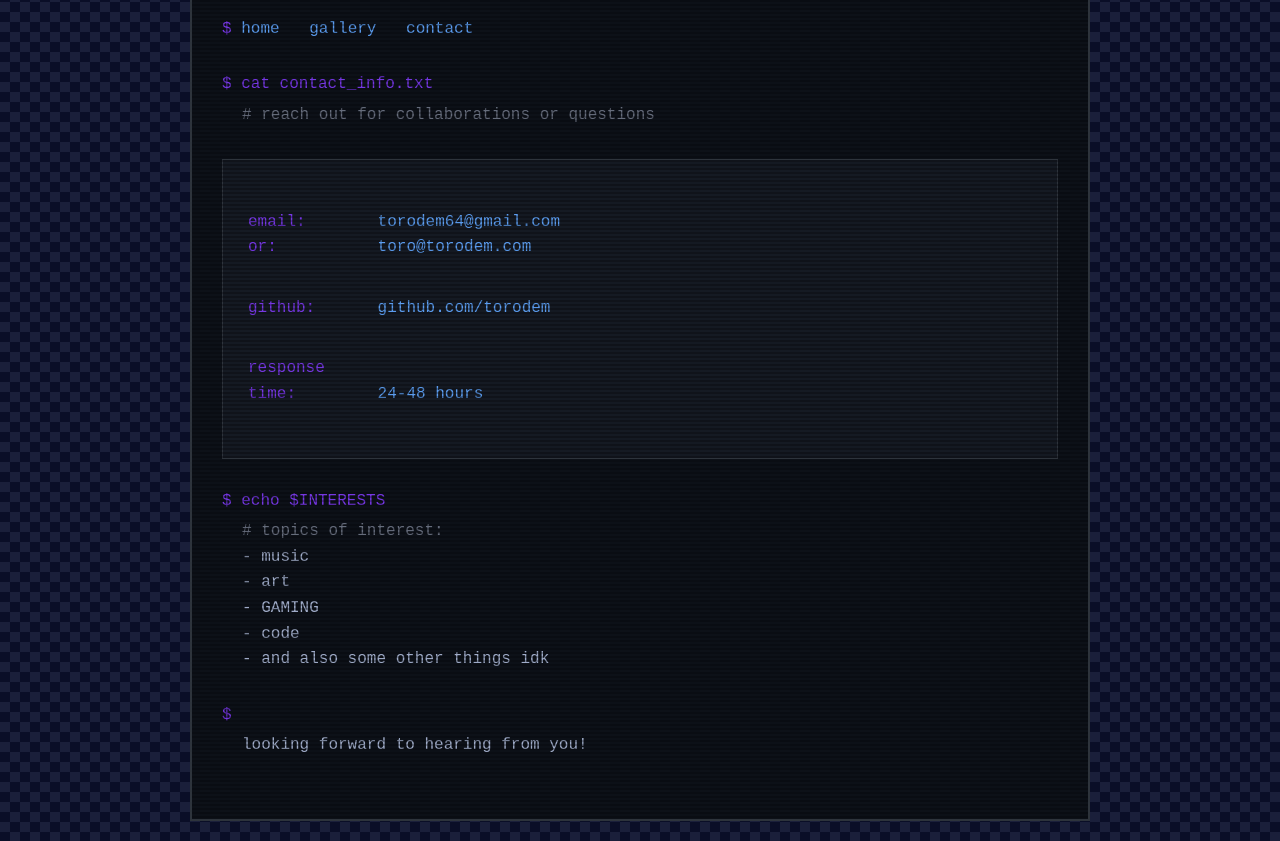
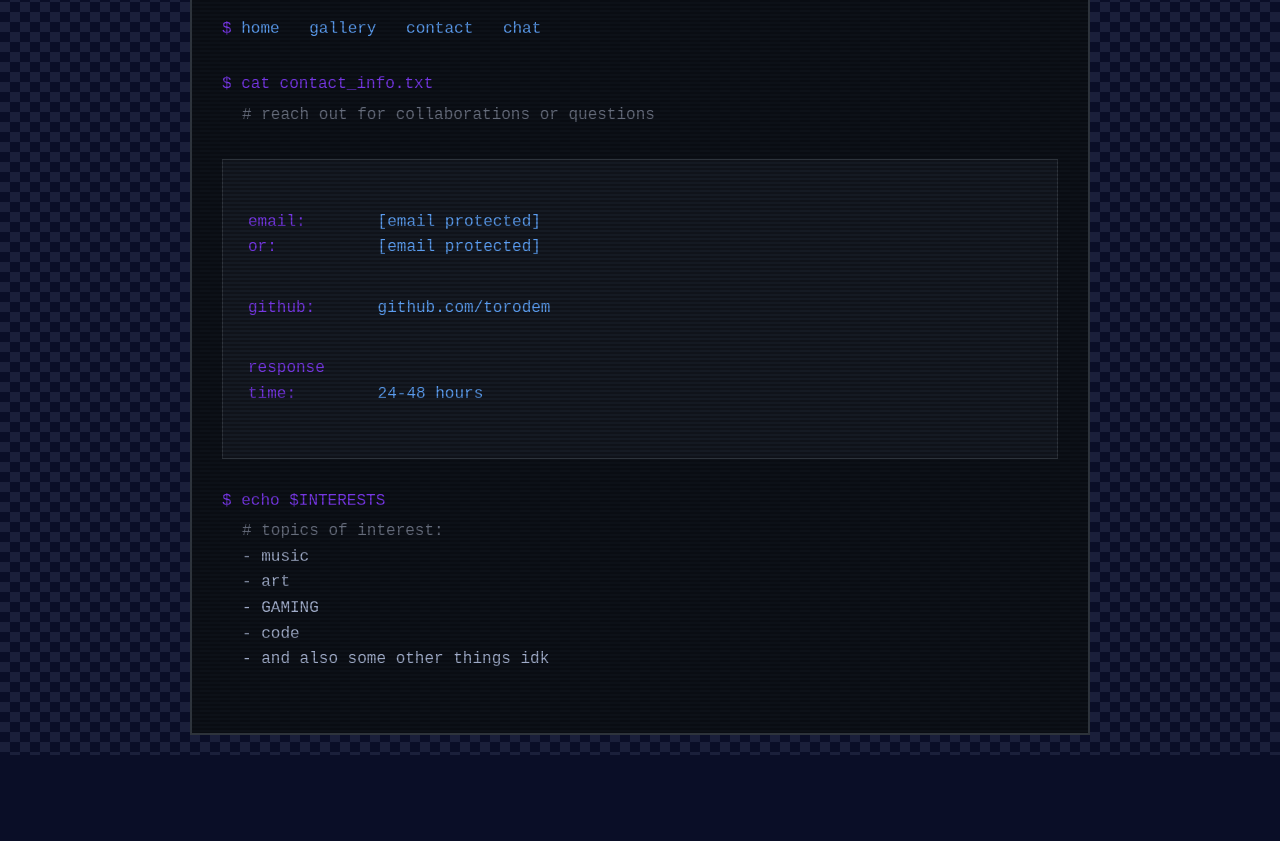
Before and after one commit to torodem64-prog/torodem-site, a plain HTML site: page contact.html in a window 1280 px wide. Shown: the part 148-989 px from the top of the page. After the commit the page ends 903 px from the top, so only its background shows below. Drawn offline with Linux system fonts and the light colour scheme.

Commit message:
Add files via upload

```diff
--- a/contact.html
+++ b/contact.html
@@ -185,6 +185,7 @@
             <a href="index.html">home</a>
             <a href="gallery.html">gallery</a>
             <a href="contact.html">contact</a>
+            <a href="chat.html">chat</a>
         </nav>
 
         <div class="section">
@@ -198,10 +199,10 @@
             <div class="contact-item">
                 <span class="contact-label">email:</span>
                 <span class="contact-value">
-                    <a href="mailto:torodem64@gmail.com">torodem64@gmail.com</a>
+                    <a href="/cdn-cgi/l/email-protection#087c677a676c6d653e3c486f65696164266b6765"><span class="__cf_email__" data-cfemail="087c677a676c6d653e3c486f65696164266b6765">[email&#160;protected]</span></a>
 					<div></div>
 					<span class="contact-label"> or:</span>
-					<a href="mailto:toro@torodem.com">toro@torodem.com</a>
+					<a href="/cdn-cgi/l/email-protection#ff8b908d90bf8b908d909b9a92d19c9092"><span class="__cf_email__" data-cfemail="a3d7ccd1cce3d7ccd1ccc7c6ce8dc0ccce">[email&#160;protected]</span></a>
                 </span>
             </div>
 
@@ -227,15 +228,4 @@
                 <p>- GAMING</p>
                 <p>- code</p>
                 <p>- and also some other things idk</p>
-            </div>
-        </div>
-
-        <div class="section">
-            <div class="prompt">$</div>
-            <div class="output">
-                <span class="label"> looking forward to hearing from you!</span>
-            </div>
-        </div>
-    </div>
-</body>
-</html>
+            </d
```
Also changed, not shown: about.html (+1 -0 lines), gallery.html (+1 -0 lines), index.html (+1 -0 lines).
